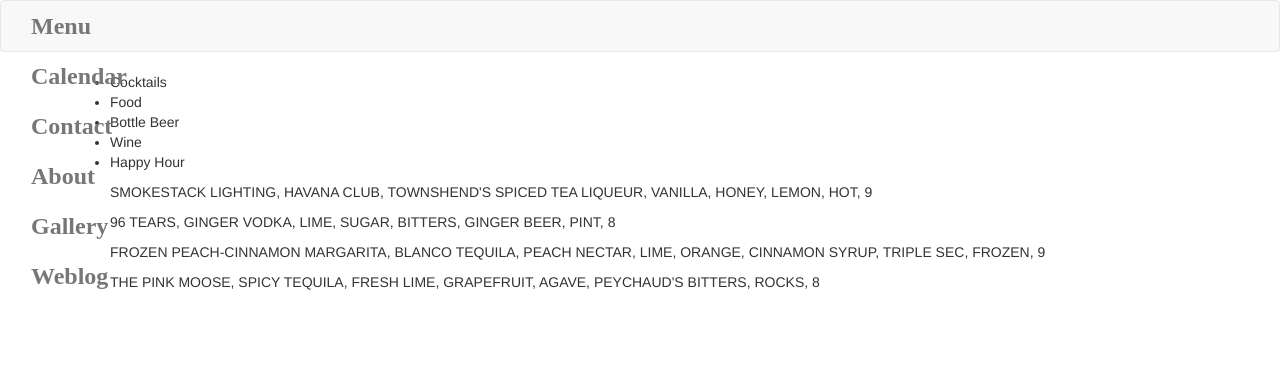
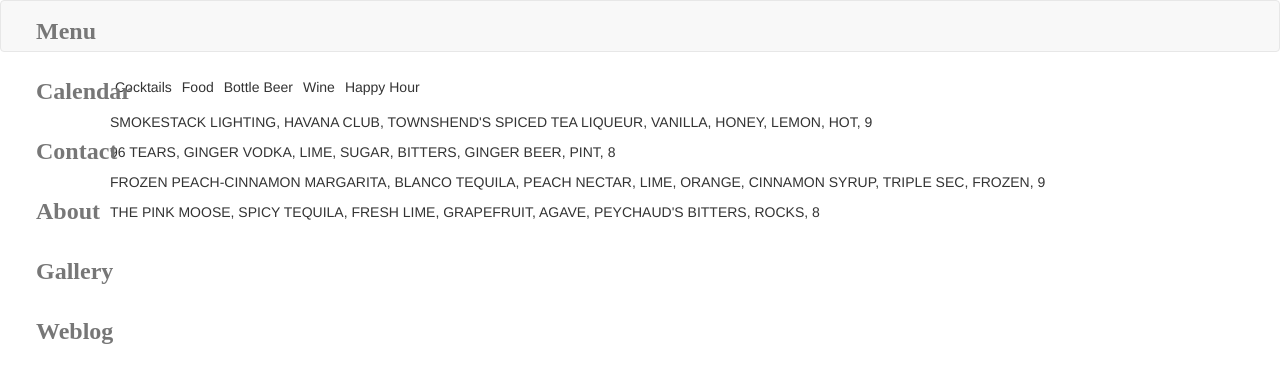
Before and after one commit to SiR-Frazier/Dig-A-Pony, an Angular app: page /menu in a window 1280 px wide. Shown: the top 382 px of the page. Built offline with nearby package versions, Linux system fonts and the light colour scheme; a web font is replaced by a local one.

Commit message:
update menu components display

```diff
--- a/src/app/menu/menu.component.html
+++ b/src/app/menu/menu.component.html
@@ -6,12 +6,12 @@
     <li>Wine</li>
     <li>Happy Hour</li>
   </ul>
-<div class="site-body">
-  <div class= "scroll-pane">
-    <div *ngFor="let item of items">
-      <ul>{{item.name}}, {{item.description}}, {{item.price}}</ul>
+
+  <div class="site-body">
+    <div class= "scroll-pane">
+      <div *ngFor="let item of items">
+        <ul>{{item.name}}, {{item.description}}, {{item.price}}</ul>
+      </div>
     </div>
   </div>
 </div>
-
-</div>
--- a/src/styles.css
+++ b/src/styles.css
@@ -17,5 +17,10 @@ font-family: 'Oswald', sans-serif;*/
 
 #menu-col {
   overflow: auto;
-  max-height: 100vh;
+  /*max-height: 100vh;*/
 }
+
+li {
+  display: inline-block;
+  padding: 5px;
+}
```
